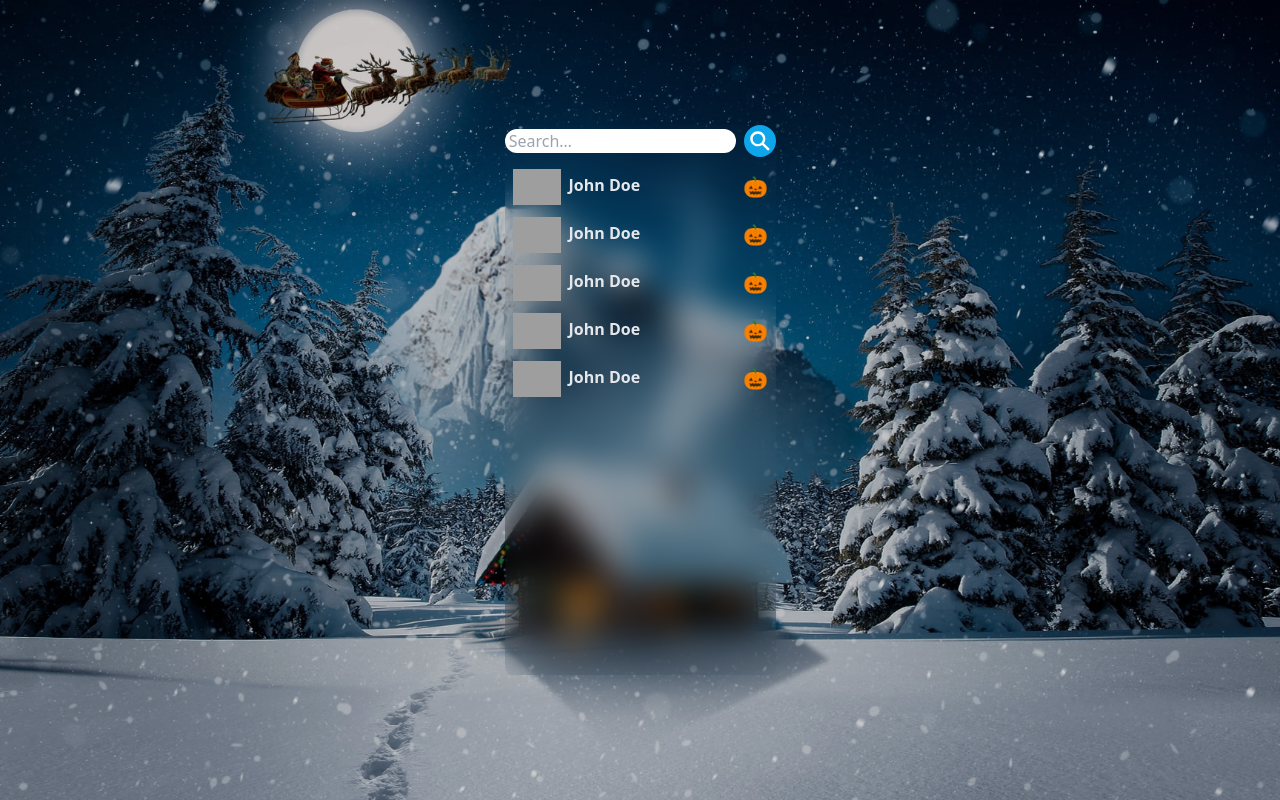
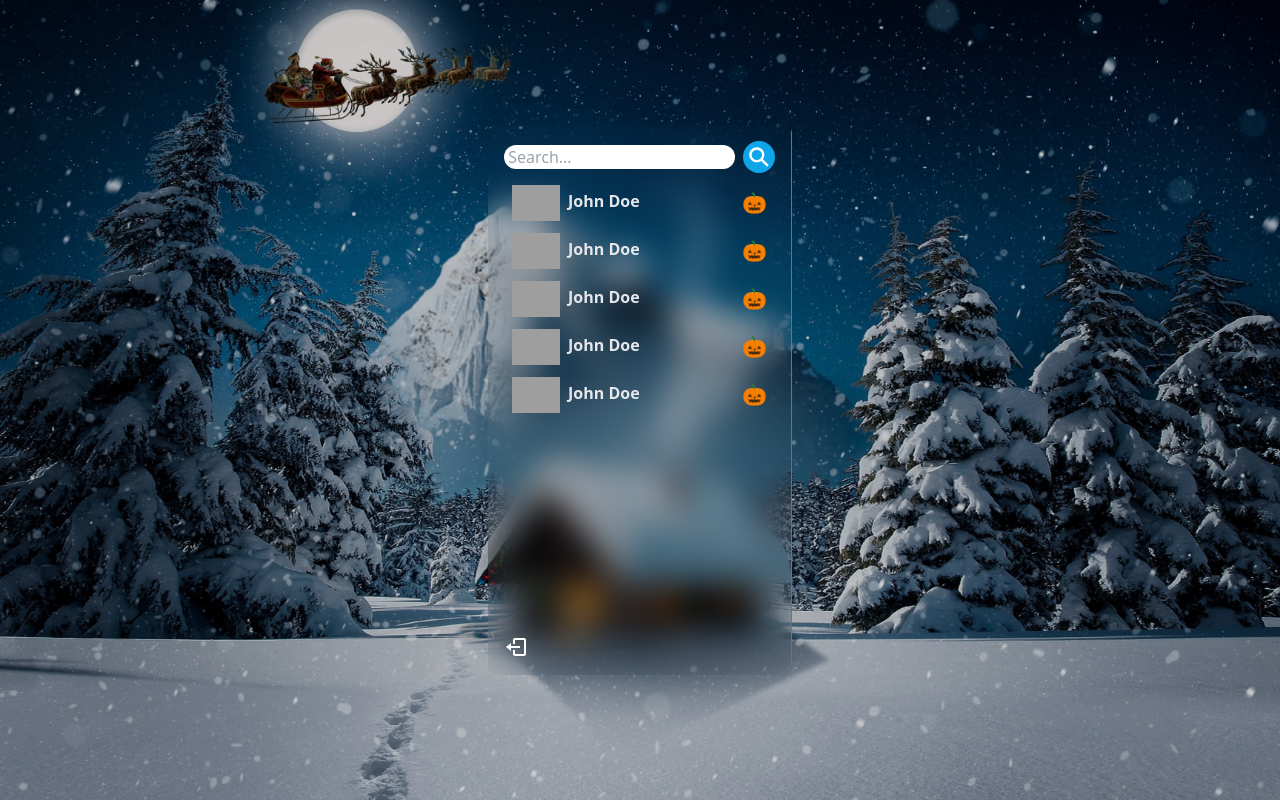
Before and after one commit to Hiep333/mern-chat-app, a React (Vite) app in the folder frontend/: page / in a window 1280 px wide. Built offline with nearby package versions, Linux system fonts and the light colour scheme; grey boxes are pictures that could not be loaded.

Commit message:
UI Design: build HomePage - LogoutButton

```diff
--- /dev/null
+++ b/frontend/components/sidebar/LogoutButton.jsx
@@ -0,0 +1,11 @@
+import { BiLogOut } from "react-icons/bi";
+
+const LogoutButton = () => {
+  return (
+    <div className="mt-auto">
+      <BiLogOut className=" w-6 h-6 text-white cursor-pointer"/>
+    </div>
+  );
+};
+
+export default LogoutButton;
--- a/frontend/components/sidebar/Sidebar.jsx
+++ b/frontend/components/sidebar/Sidebar.jsx
@@ -1,13 +1,16 @@
 import Conversations from "./Conversations";
+import LogoutButton from "./LogoutButton";
 import SearchInput from "./SearchInput";
 
 const Sidebar = () => {
-  return <div>
-    <SearchInput/>
-    <div className=" divider px-3"></div>
-    <Conversations/>
-    {/* <LogoutButton/> */}
-  </div>;
+  return (
+    <div className =" border-r border-slate-500 p-4 flex flex-col" >
+      <SearchInput />
+      <div className=" divider px-3"></div>
+      <Conversations />
+     <LogoutButton/>
+    </div>
+  );
 };
 
 export default Sidebar;
```
